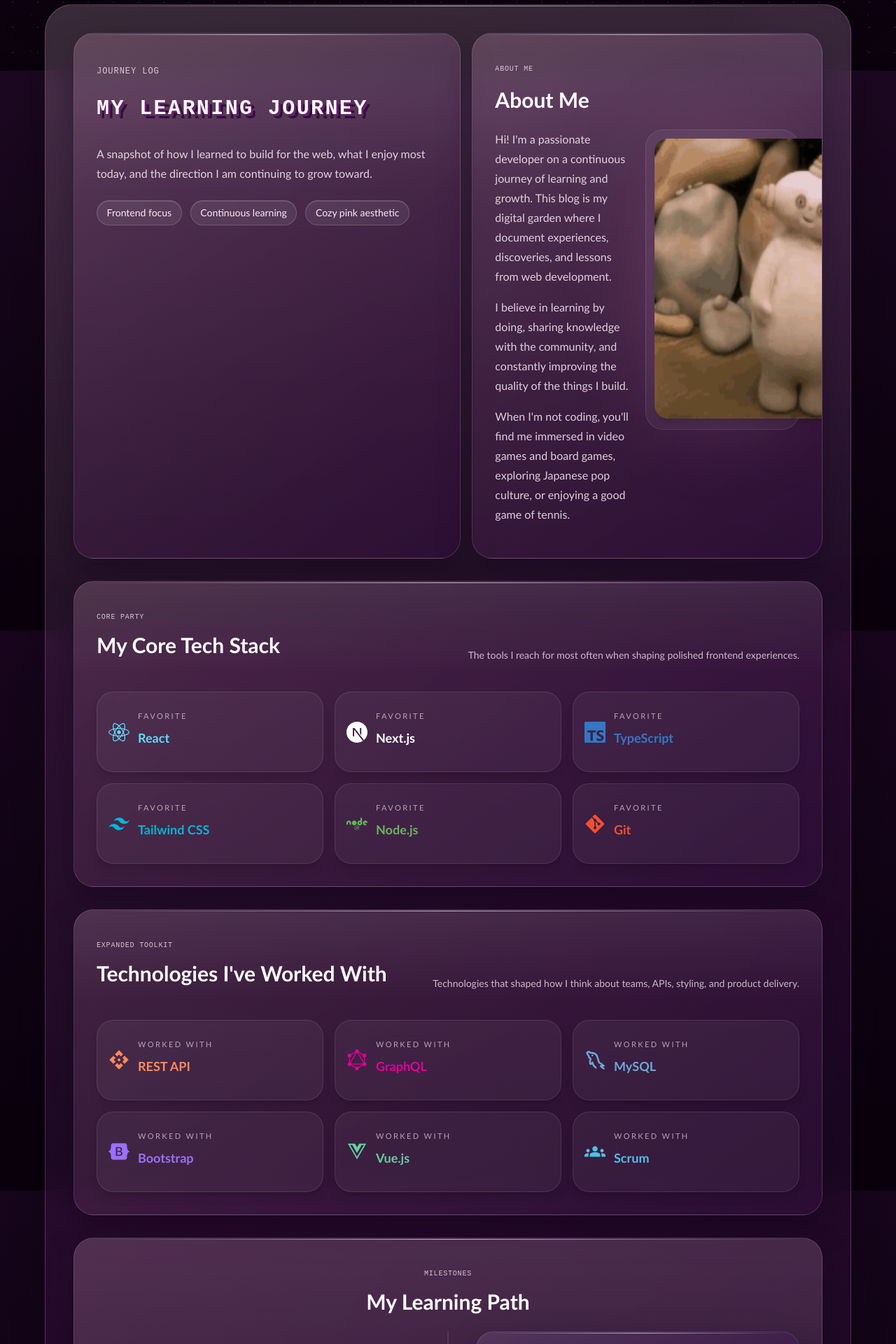
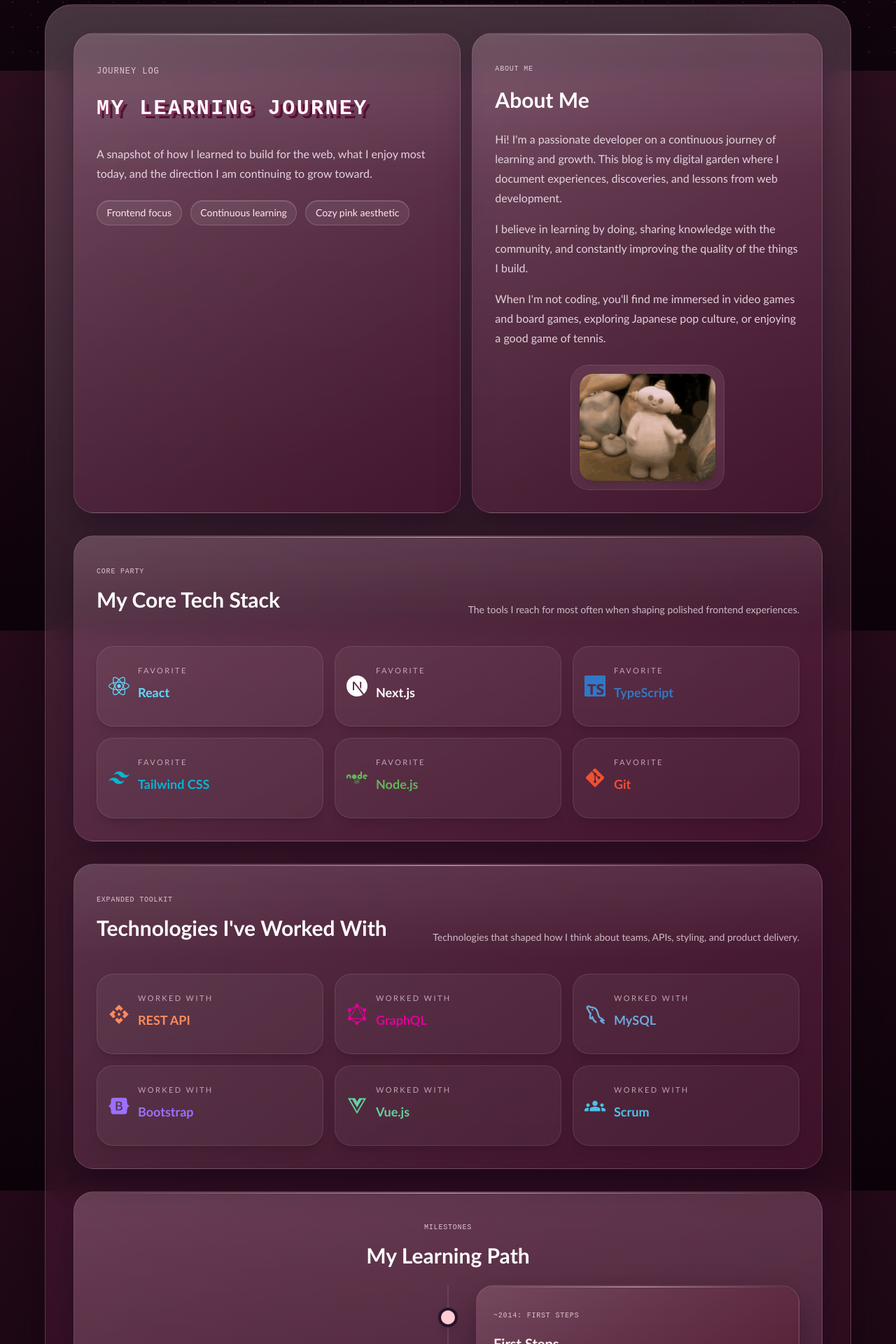
Before and after one commit to Julia-Lazar/blog, a Next.js app: page /learning-journey in a window 1280 px wide. Shown: the part 699-2619 px from the top of the page at 70% size. Built offline with nearby package versions, Linux system fonts and the light colour scheme.

Commit message:
fix: update timeline colors and styles for consistency

```diff
--- a/components/Timeline.tsx
+++ b/components/Timeline.tsx
@@ -12,7 +12,7 @@ export function Timeline({ children, className }: TimelineProps) {
         className ?? ""
       }`.trim()}
     >
-      <div className="absolute left-[var(--timeline-x)] hidden h-full w-px -translate-x-1/2 bg-gradient-to-b from-pink-200/20 via-pink-200/70 to-purple-200/20 md:block" />
+      <div className="absolute left-[var(--timeline-x)] hidden h-full w-px -translate-x-1/2 bg-gradient-to-b from-pink-200/20 via-pink-300/70 to-rose-200/20 md:block" />
       <div className="space-y-5 md:space-y-6">{children}</div>
     </div>
   );
--- a/components/TimelineItem.tsx
+++ b/components/TimelineItem.tsx
@@ -1,7 +1,7 @@
 import React from "react";
 
 type TimelineSide = "left" | "right";
-type TimelineTone = "purple" | "pink";
+type TimelineTone = "rose" | "pink";
 
 export type TimelineItemProps = {
   side: TimelineSide;
@@ -21,12 +21,12 @@ export function TimelineItem({
   dotClassName,
 }: TimelineItemProps) {
   const toneStyles = {
-    purple: {
-      date: "text-purple-100/80",
-      title: "text-purple-100",
+    rose: {
+      date: "text-rose-100/80",
+      title: "text-rose-50",
       card:
-        "border-purple-200/15 bg-[linear-gradient(145deg,rgba(209,177,255,0.12),rgba(53,17,65,0.78))]",
-      dot: "bg-purple-200",
+        "border-rose-200/15 bg-[linear-gradient(145deg,rgba(255,205,226,0.16),rgba(83,24,48,0.78))]",
+      dot: "bg-rose-200",
     },
     pink: {
       date: "text-pink-100/80",
--- a/src/app/globals.css
+++ b/src/app/globals.css
@@ -3,23 +3,23 @@
 @tailwind utilities;
 
 :root {
-  --background: #140418;
+  --background: #160611;
   --foreground: #fff6fb;
-  --panel: rgba(49, 16, 57, 0.76);
-  --panel-strong: rgba(67, 21, 77, 0.86);
+  --panel: rgba(61, 20, 43, 0.76);
+  --panel-strong: rgba(82, 29, 58, 0.86);
   --panel-soft: rgba(255, 255, 255, 0.08);
   --outline: rgba(255, 202, 232, 0.22);
   --outline-strong: rgba(255, 224, 242, 0.44);
   --pink-050: #fff8fc;
   --pink-100: #ffe8f5;
   --pink-200: #ffd4ec;
-  --pink-300: #ffb5df;
-  --pink-400: #ff8fce;
-  --pink-500: #ff69ba;
-  --pink-600: #f24eab;
-  --lavender-200: #e5d6ff;
-  --lavender-300: #d8b7ff;
-  --lavender-400: #c690ff;
+  --pink-300: #ffc1e3;
+  --pink-400: #ff9fd5;
+  --pink-500: #ff7ec8;
+  --pink-600: #ef61b2;
+  --blush-200: #ffd9ea;
+  --blush-300: #ffc4e0;
+  --blush-400: #ffabd6;
   --deep-plum: #291032;
   --shadow-lg: 0 28px 80px rgba(8, 0, 12, 0.45);
   --shadow-md: 0 20px 45px rgba(13, 0, 20, 0.34);
@@ -38,8 +38,8 @@ html {
   margin: 0;
   padding: 0;
   background:
-    radial-gradient(circle at top, rgba(255, 191, 231, 0.18), transparent 32%),
-    linear-gradient(180deg, #23072a 0%, #140418 48%, #0a020d 100%);
+    radial-gradient(circle at top, rgba(255, 202, 232, 0.22), transparent 34%),
+    linear-gradient(180deg, #34111f 0%, #160611 50%, #0b0208 100%);
 }
 
 body {
@@ -48,10 +48,10 @@ body {
   padding: 0;
   color: var(--foreground);
   background:
-    radial-gradient(circle at 14% 14%, rgba(255, 174, 220, 0.16), transparent 0 25%),
-    radial-gradient(circle at 86% 18%, rgba(255, 121, 193, 0.14), transparent 0 24%),
+    radial-gradient(circle at 14% 14%, rgba(255, 191, 227, 0.18), transparent 0 25%),
+    radial-gradient(circle at 86% 18%, rgba(255, 145, 204, 0.16), transparent 0 24%),
     radial-gradient(circle at 50% 6%, rgba(255, 255, 255, 0.1), transparent 0 24%),
-    linear-gradient(180deg, rgba(25, 6, 30, 0.76) 0%, rgba(8, 1, 11, 0.92) 100%);
+    linear-gradient(180deg, rgba(41, 11, 28, 0.78) 0%, rgba(11, 2, 9, 0.92) 100%);
   background-attachment: fixed;
   font-family:
     var(--font-geist-sans),
@@ -74,7 +74,7 @@ body::before {
     radial-gradient(circle at 10% 22%, rgba(255, 216, 240, 0.08), transparent 0 14%),
     radial-gradient(circle at 28% 70%, rgba(255, 164, 215, 0.08), transparent 0 12%),
     radial-gradient(circle at 74% 12%, rgba(255, 209, 236, 0.06), transparent 0 12%),
-    radial-gradient(circle at 82% 74%, rgba(205, 168, 255, 0.08), transparent 0 12%);
+    radial-gradient(circle at 82% 74%, rgba(255, 177, 221, 0.08), transparent 0 12%);
   filter: blur(10px);
   animation: jigglyFloat 18s ease-in-out infinite alternate;
 }
@@ -126,7 +126,7 @@ a {
   border: 1px solid var(--outline);
   background:
     linear-gradient(180deg, rgba(255, 255, 255, 0.08), transparent 26%),
-    linear-gradient(145deg, rgba(255, 190, 229, 0.12), rgba(82, 26, 96, 0.28) 40%, rgba(18, 6, 24, 0.78));
+    linear-gradient(145deg, rgba(255, 201, 231, 0.16), rgba(112, 36, 74, 0.3) 42%, rgba(27, 9, 20, 0.8));
   box-shadow: var(--shadow-lg);
   backdrop-filter: blur(20px);
 }
@@ -148,7 +148,7 @@ a {
   border: 1px solid rgba(255, 218, 239, 0.16);
   background:
     linear-gradient(180deg, rgba(255, 255, 255, 0.07), transparent 30%),
-    linear-gradient(145deg, rgba(255, 172, 218, 0.14), rgba(48, 14, 57, 0.72));
+    linear-gradient(145deg, rgba(255, 185, 223, 0.18), rgba(71, 20, 47, 0.74));
   box-shadow: var(--shadow-md);
   transition:
     transform 220ms ease,
@@ -167,7 +167,7 @@ a {
   border: 1px solid rgba(255, 221, 241, 0.22);
   background:
     linear-gradient(180deg, rgba(255, 255, 255, 0.12), transparent 65%),
-    linear-gradient(135deg, rgba(255, 183, 226, 0.2), rgba(71, 24, 81, 0.8));
+    linear-gradient(135deg, rgba(255, 191, 228, 0.24), rgba(95, 30, 60, 0.82));
   box-shadow: inset 0 1px 0 rgba(255, 255, 255, 0.28);
   transition:
     transform 180ms ease,
@@ -200,8 +200,8 @@ a {
   color: var(--pink-050);
   text-shadow:
     0 0 0 rgba(0, 0, 0, 0),
-    3px 3px 0 rgba(105, 31, 114, 0.9),
-    6px 6px 0 rgba(42, 13, 50, 0.9);
+    3px 3px 0 rgba(140, 45, 96, 0.85),
+    6px 6px 0 rgba(70, 18, 41, 0.9);
 }
 
 .jiggly-grid {
@@ -222,8 +222,8 @@ a {
   background: radial-gradient(circle, rgba(255, 195, 226, 0.58), transparent 70%);
 }
 
-.jiggly-orb-purple {
-  background: radial-gradient(circle, rgba(206, 170, 255, 0.42), transparent 70%);
+.jiggly-orb-blush {
+  background: radial-gradient(circle, rgba(255, 175, 215, 0.48), transparent 70%);
 }
 
 article img,
@@ -289,7 +289,7 @@ article h6,
 article strong,
 .markdown strong,
 .prose strong {
-  color: var(--lavender-200);
+  color: var(--blush-200);
 }
 
 article pre,
@@ -338,8 +338,8 @@ article pre code,
   .jiggly-section-title {
     text-shadow:
       0 0 0 rgba(0, 0, 0, 0),
-      2px 2px 0 rgba(105, 31, 114, 0.9),
-      4px 4px 0 rgba(42, 13, 50, 0.9);
+      2px 2px 0 rgba(140, 45, 96, 0.85),
+      4px 4px 0 rgba(70, 18, 41, 0.9);
   }
 
   article,
--- a/src/app/learning-journey/page.tsx
+++ b/src/app/learning-journey/page.tsx
@@ -27,8 +27,8 @@ const learningPathItems: Array<TimelineItemProps & { id: string }> = [
     title: "First Steps",
     description:
       "My first contact with algorithms at school, when writing logic on paper still felt like solving little puzzles.",
-    tone: "purple",
-    dotClassName: "bg-purple-200",
+    tone: "rose",
+    dotClassName: "bg-rose-200",
   },
   {
     id: "cs-studies",
@@ -47,8 +47,8 @@ const learningPathItems: Array<TimelineItemProps & { id: string }> = [
     title: "The Beginning",
     description:
       "A deeper start with HTML, CSS, and JavaScript, plus a growing love for interactive interfaces on the web.",
-    tone: "purple",
-    dotClassName: "bg-purple-300",
+    tone: "rose",
+    dotClassName: "bg-rose-300",
   },
   {
     id: "frontend-foundations",
@@ -67,8 +67,8 @@ const learningPathItems: Array<TimelineItemProps & { id: string }> = [
     title: "Advanced Web Development",
     description:
       "Building full-stack work with Next.js, polishing frontend systems, and turning this blog into a place to share progress.",
-    tone: "purple",
-    dotClassName: "bg-purple-400",
+    tone: "rose",
+    dotClassName: "bg-rose-400",
   },
 ];
 
@@ -129,15 +129,18 @@ export default function LearningJourney() {
             </div>
           </div>
 
-          <section className="jiggly-card rounded-[1.8rem] p-6 sm:p-8">
+          <section
+            id="about"
+            className="jiggly-card scroll-mt-6 rounded-[1.8rem] p-6 sm:scroll-mt-8 sm:p-8"
+          >
             <p className="font-pixel text-[10px] leading-[1.8] text-pink-100/80">
               About Me
             </p>
             <h2 className="mt-4 text-2xl font-semibold text-white sm:text-3xl">
               About Me
             </h2>
-            <div className="mt-6 flex flex-col gap-6 md:flex-row md:items-start">
-              <div className="flex-1 space-y-4">
+            <div className="mt-6 space-y-6">
+              <div className="space-y-4">
                 <p className="text-sm leading-7 text-pink-50/84 sm:text-base">
                   Hi! I&apos;m a passionate developer on a continuous journey of
                   learning and growth. This blog is my digital garden where I
@@ -156,13 +159,13 @@ export default function LearningJourney() {
                 </p>
               </div>
 
-              <div className="relative mx-auto w-full max-w-[220px] shrink-0">
+              <div className="relative mx-auto w-full max-w-[220px] overflow-hidden rounded-[1.6rem]">
                 <div className="absolute inset-4 rounded-full bg-pink-300/20 blur-3xl" />
-                <div className="relative rounded-[1.6rem] border border-white/10 bg-white/5 p-3">
+                <div className="relative overflow-hidden rounded-[1.6rem] border border-white/10 bg-white/5 p-3">
                   <Image
                     src="/images/the-night-garden-makka-pakka.gif"
                     alt="Makka Pakka"
-                    className="rounded-[1.2rem] shadow-lg"
+                    className="block h-auto w-full rounded-[1.2rem] object-contain shadow-lg"
                     width={400}
                     height={400}
                   />
--- a/src/app/page.tsx
+++ b/src/app/page.tsx
@@ -77,11 +77,17 @@ export default function Home() {
         </section>
 
         {posts.length === 0 ? (
-          <div className="jiggly-card rounded-[1.8rem] p-6 text-sm text-pink-50/80 sm:p-8 sm:text-base">
+          <div
+            id="projects"
+            className="jiggly-card scroll-mt-6 rounded-[1.8rem] p-6 text-sm text-pink-50/80 sm:scroll-mt-8 sm:p-8 sm:text-base"
+          >
             No posts yet. This dreamy notebook is waiting for the next entry.
           </div>
         ) : (
-          <ul className="space-y-4 list-none pl-0">
+          <ul
+            id="projects"
+            className="space-y-4 list-none scroll-mt-6 pl-0 sm:scroll-mt-8"
+          >
             {posts.map((post, index) => {
               const isFeatured = index === 0 || post.id === "boredom";
               const postTitle =
```
